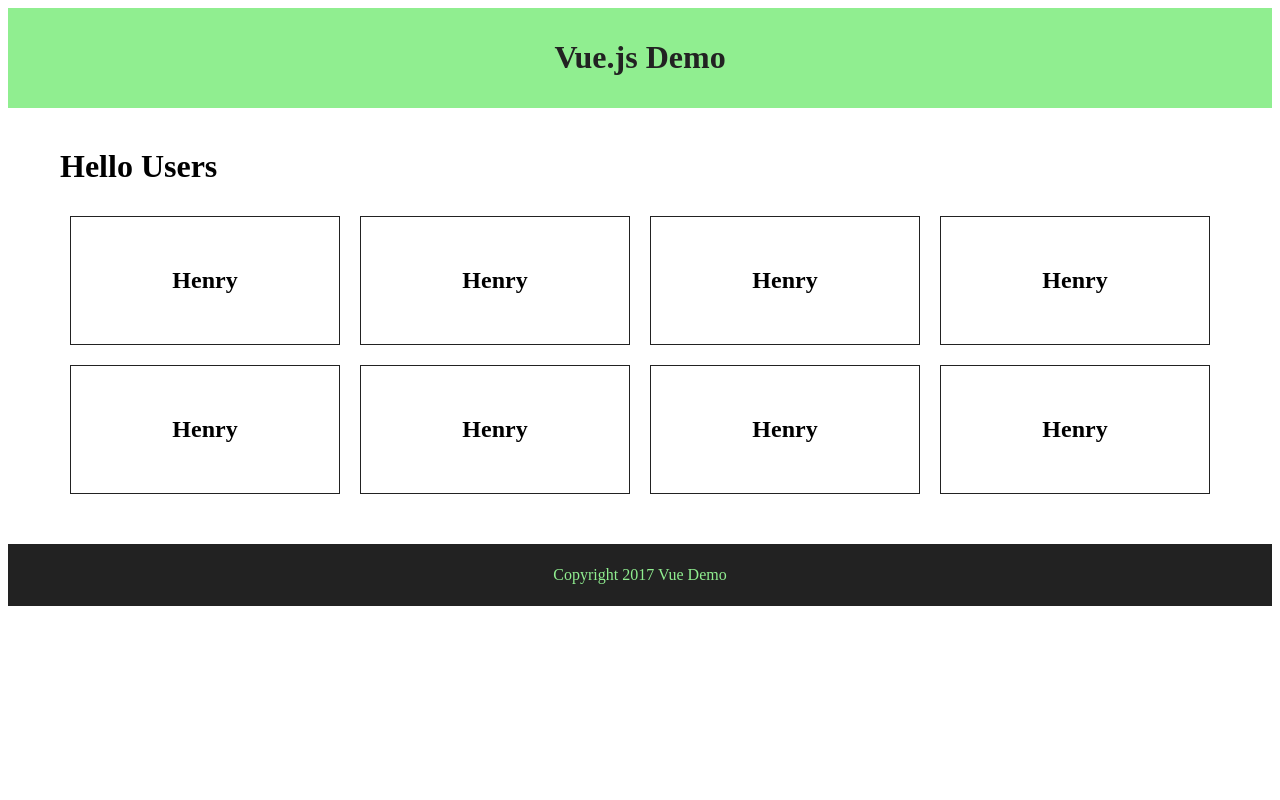
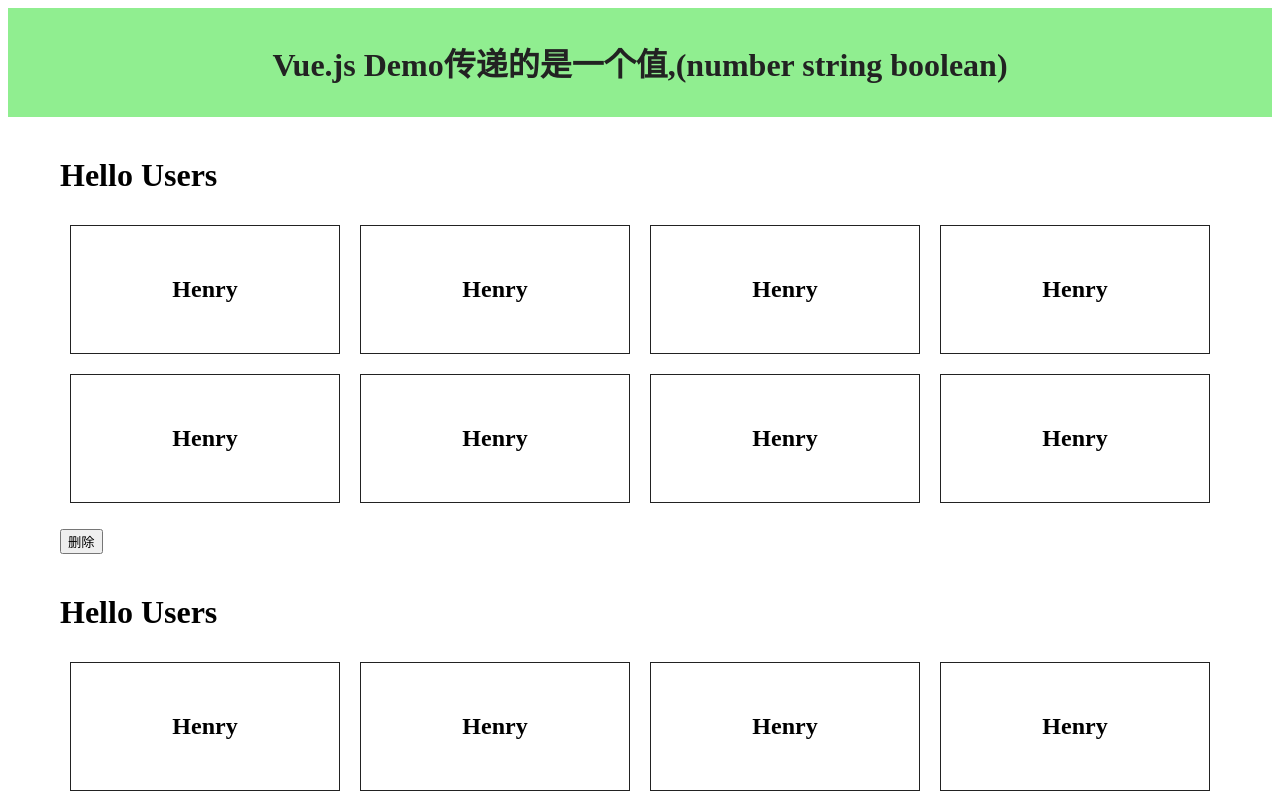
Before and after one commit to dik111/vue-tutorial, a Vue app in the folder vue-playlist2/: page / in a window 1280 px wide. Shown: the top 800 px of the page. Built offline with nearby package versions, Linux system fonts and the light colour scheme.

Commit message:
22.Vue-传值和传引用

```diff
--- a/vue-playlist2/src/App.vue
+++ b/vue-playlist2/src/App.vue
@@ -1,9 +1,10 @@
 <template>
   <div id="app">
 <!--    <h1>{{title}}</h1>-->
-    <app-header></app-header>
+    <app-header v-bind:title="title"></app-header>
     <users v-bind:users="users"></users>
-    <app-footer></app-footer>
+    <users v-bind:users="users"></users>
+    <app-footer v-bind:title="title"></app-footer>
   </div>
 </template>
 
@@ -26,7 +27,8 @@
               {name:"Henry",position:"Web开发",show:false},
               {name:"Henry",position:"Web开发",show:false},
               {name:"Henry",position:"Web开发",show:false},
-          ]
+          ],
+          title:"传递的是一个值,(number string boolean)"
       }
   },
     components:{
--- a/vue-playlist2/src/components/Footer.vue
+++ b/vue-playlist2/src/components/Footer.vue
@@ -1,12 +1,17 @@
 <template>
   <footer>
-    <p>{{copyright}}</p>
+    <p>{{copyright}}{{title}}</p>
   </footer>
 </template>
 
 <script>
     export default {
         name: "app-footer",
+        props:{
+            title:{
+                type:String
+            }
+        },
         data(){
             return{
                 copyright:"Copyright 2017 Vue Demo"
--- a/vue-playlist2/src/components/Header.vue
+++ b/vue-playlist2/src/components/Header.vue
@@ -1,15 +1,25 @@
 <template>
-    <header>
-  <h1>{{title}}</h1>
+    <header v-on:click="changeTitle">
+  <h1>{{title1}}{{title}}</h1>
     </header>
 </template>
 
 <script>
     export default {
         name: "app-header",
+        props:{
+          title:{
+              type:String
+          }
+        },
         data(){
             return{
-                title:"Vue.js Demo"
+                title1:"Vue.js Demo"
+            }
+        },
+        methods:{
+            changeTitle:function () {
+                this.title="changed";
             }
         }
     }
--- a/vue-playlist2/src/components/Users.vue
+++ b/vue-playlist2/src/components/Users.vue
@@ -7,6 +7,8 @@
         <h3 v-show="user.show">{{user.position}}</h3>
       </li>
     </ul>
+
+    <button v-on:click="deleteUser">删除</button>
   </div>
 </template>
 
@@ -23,6 +25,11 @@
         data () {
             return {
 
+            }
+        },
+        methods:{
+            deleteUser:function () {
+                this.users.pop();
             }
         }
     }
```
